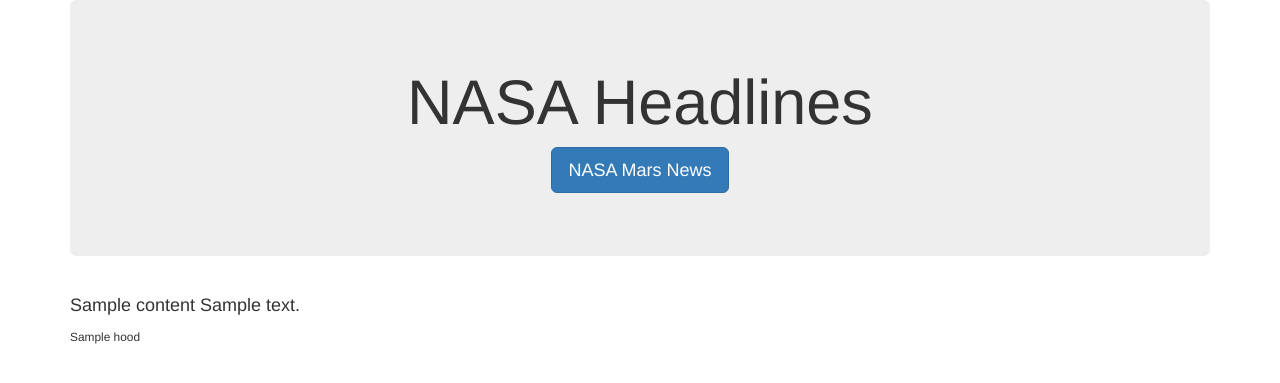
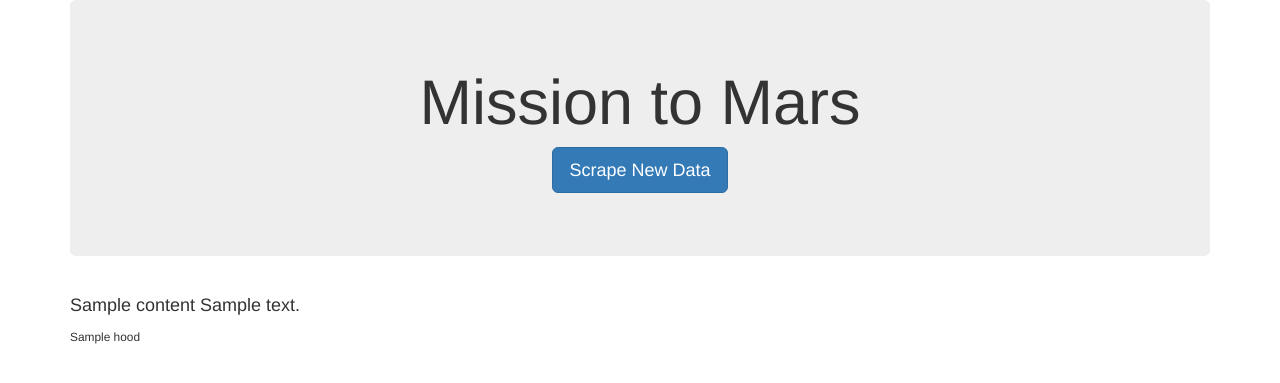
Before and after one commit to vabigdatamover/web-scraping-challenge, a Flask app: template Missions_to_Mars/templates/index.html in a window 1280 px wide. Shown: the top 383 px of the page. Run offline with Flask 2, Linux system fonts and the light colour scheme; the template is opened without the code that fills it: most values are stand-ins (such as "Sample title", 1, 10 or a date in 2020); some libraries are stand-ins or nearby versions.

Commit message:
Web Scrape Homework

```diff
--- a/Missions_to_Mars/mission_to_mars.py
+++ b/Missions_to_Mars/mission_to_mars.py
@@ -15,8 +15,8 @@
     browser.visit(url)
     html = browser.html
     soup = BeautifulSoup(html, "html.parser")
-    listings["headline"] = soup.find("a", class_="result-title").get_text()
-    listings["price"] = soup.find("span", class_="result-price").get_text()
+    listings["title"] = soup.find("a", class_="_self").get_text()
+    listings["news"] = soup.find("span", class_="article_teaser_body").get_text()
     listings["hood"] = soup.find("span", class_="result-hood").get_text()
     # Close the browser after scraping
     browser.quit()
--- a/Missions_to_Mars/templates/index.html
+++ b/Missions_to_Mars/templates/index.html
@@ -13,12 +13,12 @@
   <div class="container">
 
     <div class="jumbotron text-center">
-      <h1>NASA Headlines</h1>
-      <p><a class="btn btn-primary btn-lg" href="/scrape" role="button">NASA Mars News</a></p>
+      <h1>Mission to Mars</h1>
+      <p><a class="btn btn-primary btn-lg" href="/scrape" role="button">Scrape New Data</a></p>
     </div>
 
-    <!-- Craigslist Listings -->
-    <div class="row" id="craiglist-listings">
+    <!-- NASA News -->
+    <div class="row" id="content_title">
       <div class="col-md-12">
         <h4 class="heading">{{content.title}} {{content.text}}</h4>
         <small>{{listings.hood}}</small>
```
